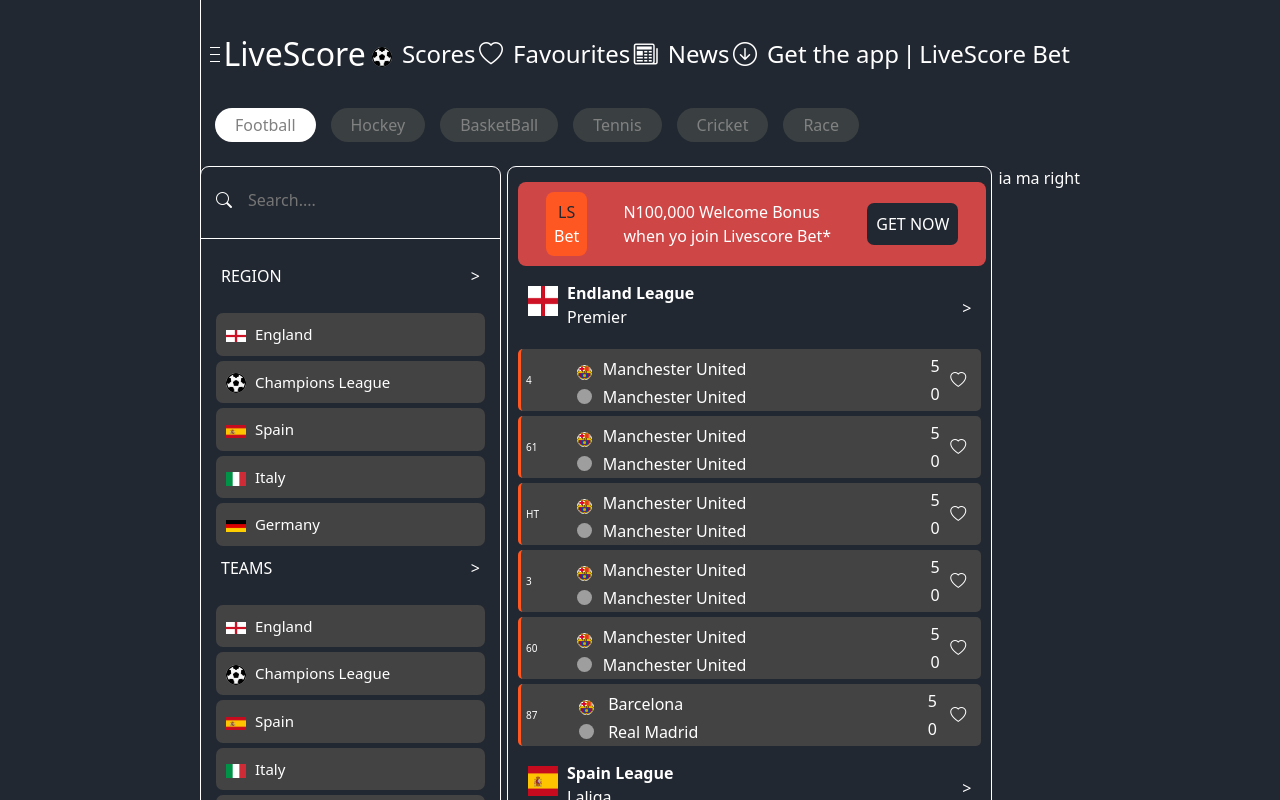
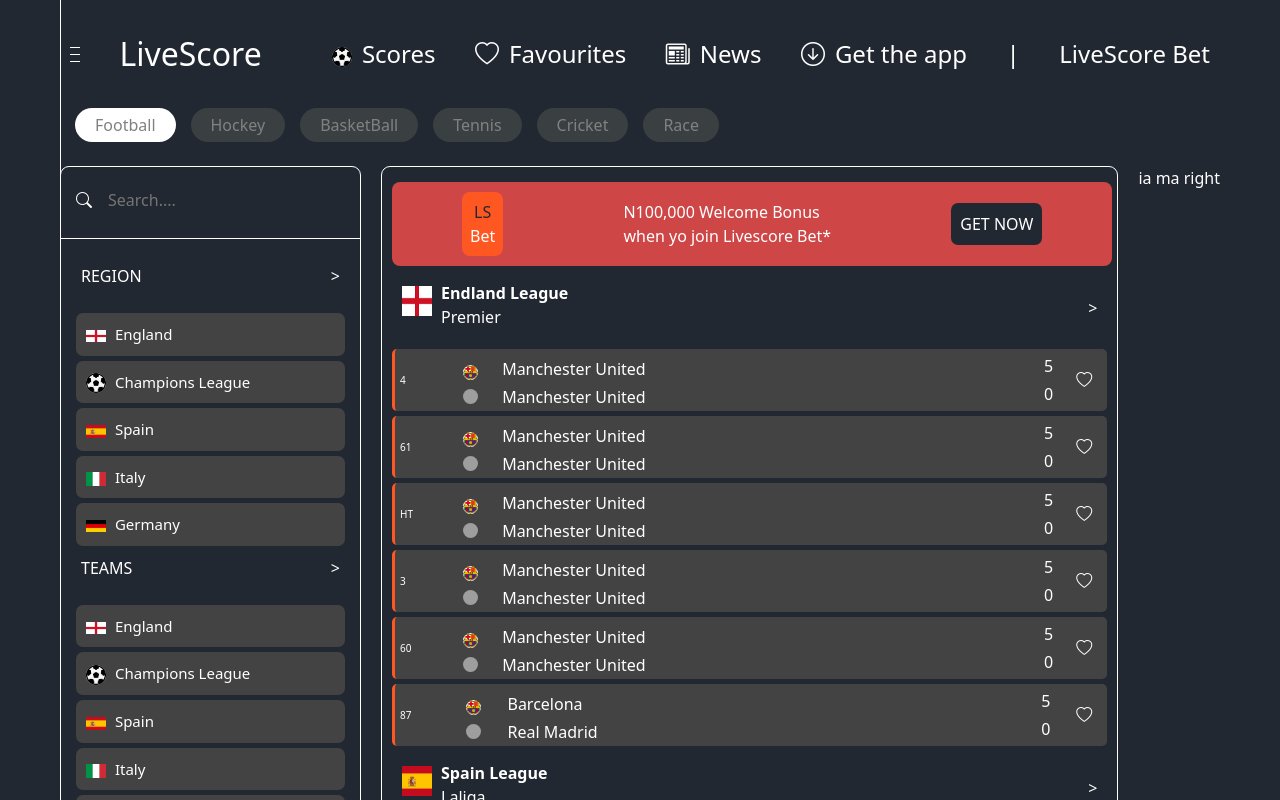
Before and after one commit to AnasMaimalee/livescore, a Vue app: page / in a window 1280 px wide. Shown: the top 800 px of the page. Built offline with nearby package versions, Linux system fonts and the light colour scheme; grey boxes are pictures that could not be loaded.

Commit message:
AdimnPart

```diff
--- a/src/App.vue
+++ b/src/App.vue
@@ -100,7 +100,7 @@
           body{
             background-color: #222831;
             color: #fff;
-            margin: 30px 200px;
+            margin: 30px 60px;
           }
           a{
             text-decoration: none;
```
